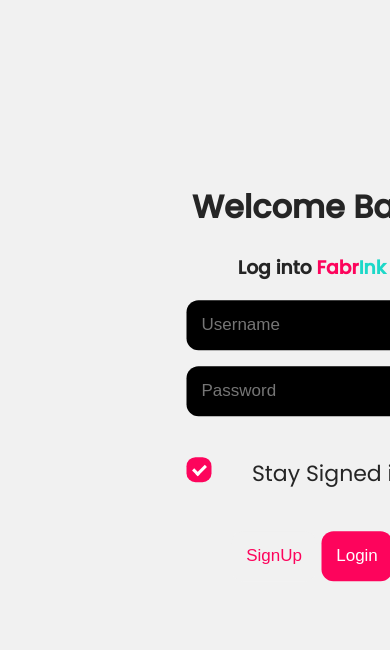
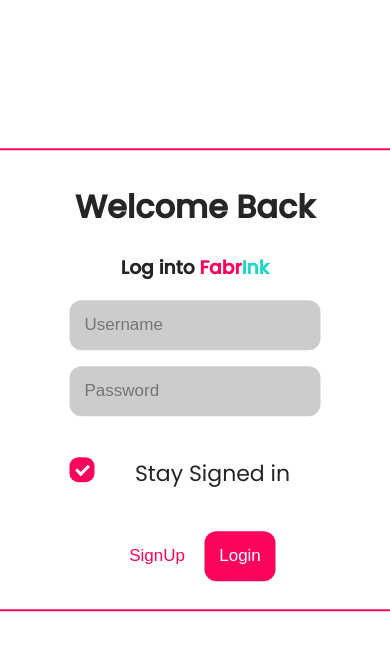
Before and after one commit to sauravdesai/FabrInk, a website: page www/index.html in a window 390 px wide. Shown: the top 650 px of the page. Drawn offline with Linux system fonts and the light colour scheme.

Commit message:
css uploads

```diff
--- a/www/css/index.css
+++ b/www/css/index.css
@@ -1,26 +1,32 @@
-@import url('https://fonts.googleapis.com/css2?family=Poppins:wght@400;500&display=swap');
+@import url("https://fonts.googleapis.com/css2?family=Poppins:wght@400;500&display=swap");
 :root {
   --login-btn: #fd045c;
   --start_selling_btn: #ff005a;
   --signup_btn_stroke: #cccccc;
   --font_color: #252525;
-  --ink: #1DD8C8;
+  --ink: #1dd8c8;
 }
 body {
-  background-color: rgb(241, 241, 241);
-  font-family: 'Poppins', sans-serif;
+  margin: 0%;
+  background-color: #fff;
+  font-family: "Poppins", sans-serif;
 }
 .Fabr {
   color: #fd045c;
 }
-.Ink{
+.Ink {
   color: var(--ink);
-
 }
 .container {
   color: var(--font_color);
   position: absolute;
   top: 45%;
+  border: solid 2px #fd045c;
+  border-radius: 12px;
+  padding-left: 100px;
+  padding-right: 100px;
+  padding-top: 12px;
+  padding-bottom: 12px;
   left: 80%;
   -moz-transform: translateX(-50%) translateY(-50%);
   -webkit-transform: translateX(-50%) translateY(-50%);
@@ -28,9 +34,9 @@
 }
 
 .textbox {
-  background-color: #000000;
+  background-color: var(--signup_btn_stroke);
   border: none;
-  color: white;
+  color: black;
   font-size: 17px;
   padding: 15px;
   border-radius: 12px;
@@ -45,7 +51,7 @@
 }
 
 .btn-signup {
-  background-color: rgb(241, 241, 241);
+  background-color: #fff;
   border: solid 2px var(--signup_btn_stroke);
   border-radius: 12px;
   color: var(--login-btn);
@@ -123,3 +129,47 @@
   -ms-transform: rotate(45deg);
   transform: rotate(45deg);
 }
+img {
+  width: 80%;
+  margin-top: 10%;
+  margin-left: 20%;
+}
+
+* {
+  box-sizing: border-box;
+}
+
+/* Create two equal columns that floats next to each other */
+.column {
+  float: left;
+  width: 50%;
+  padding: 10px;
+  height: 100vh; /* Should be removed. Only for demonstration */
+}
+
+/* Clear floats after the columns */
+.row:after {
+  content: "";
+  display: table;
+  clear: both;
+}
+
+@media screen and (max-width: 600px) {
+  .column {
+    width: 100%;
+    height: max-content;
+  }
+  img {
+    visibility: hidden;
+  }
+
+  .container {
+    color: var(--font_color);
+    position: absolute;
+    top: 45%;
+    left: 50%;
+    -moz-transform: translateX(-50%) translateY(-50%);
+    -webkit-transform: translateX(-50%) translateY(-50%);
+    transform: translateX(-50%) translateY(-50%);
+  }
+}
--- a/www/index.html
+++ b/www/index.html
@@ -14,6 +14,11 @@
     <title>Login | FabrInk</title>
   </head>
   <body>
+    <div class="row">
+      <div class="column" style="background-color: #fff;">
+        <img src="img/login png.png" alt="">
+      </div>
+      <div class="column" style="background-color:#fff;">
         <div class="container">
           <div class="login">
             <center>
@@ -64,6 +69,8 @@
             </center>
           </div>
         </div>
+      </div>
+    </div>
     <script src="js/index.js"></script>
   </body>
 </html>
```
Also changed, not shown: www/login.txt (added, +48 -0 lines), www/img/login png.png (added). Lines whose indentation alone changed are shown as unchanged.
